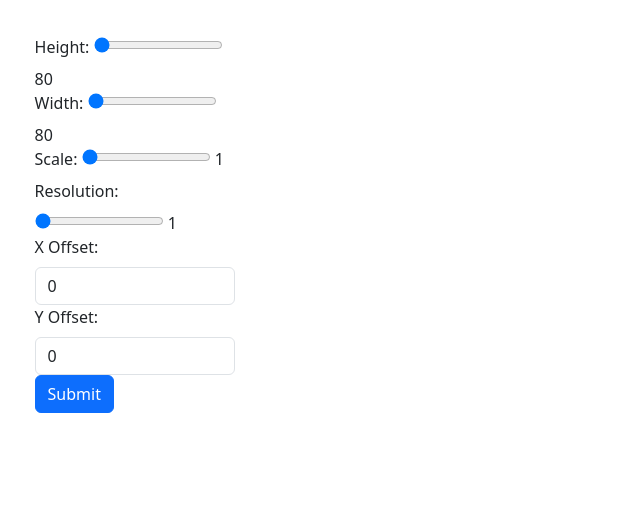
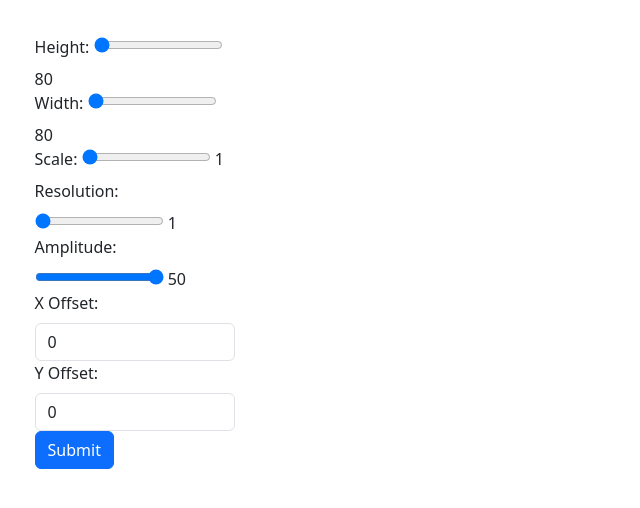
Before and after one commit to vaporose/noise-generator-flask, a Flask app: page / in a window 1280 px wide. Shown: the top 508 px of the page, without its empty margins (0-640 px from the left). Run offline with Flask 2, Linux system fonts and the light colour scheme; some libraries are stand-ins or nearby versions.

Commit message:
Added persistence values

```diff
--- a/generator/schemas.py
+++ b/generator/schemas.py
@@ -12,3 +12,4 @@ class FormSchema(Schema):
     x_offset = fields.Int()
     y_offset = fields.Int()
     octaves = fields.Int()
+    persistence = fields.Float()
--- a/generator/templates/index.html
+++ b/generator/templates/index.html
@@ -39,6 +39,7 @@
     {% set x_offset = session["noise_map"].x_offset %}
     {% set y_offset = session["noise_map"].y_offset %}
     {% set octaves = session["noise_map"].octaves %}
+    {% set persistence = session["noise_map"].persistence %}
 {% else %}
     {% set height = 80 %}
     {% set width = 80 %}
@@ -46,6 +47,7 @@
     {% set x_offset = 0 %}
     {% set y_offset = 0 %}
     {% set octaves = 1 %}
+    {% set persistence = 50 %}
 {% endif %}
 
     <div class="form-wrapper">
@@ -74,6 +76,11 @@
                 <label class="form-label" for="octaves_slide">Resolution:</label>
                 <input class="form-control-range" id="octaves_slide" type="range" min="1" max="8" step="1" value="{{ octaves }}" name="octaves" oninput="this.nextElementSibling.value = this.value">
                 <output>{{ octaves }}</output>
+            </div>
+            <div class="mb-auto">
+                <label class="form-label" for="persistence_slide">Amplitude:</label>
+                <input class="form-control-range" id="persistence_slide" type="range" min="0.0" max="1.0" step="0.1" value="{{ persistence }}" name="persistence" oninput="this.nextElementSibling.value = this.value">
+                <output>{{ persistence }}</output>
             </div>
             <div class="mb-auto">
                 <label class="form-label" for="x_offset">X Offset:</label>
```
Also changed, not shown: generator/noisegen/noisemap.py (+6 -3 lines).
